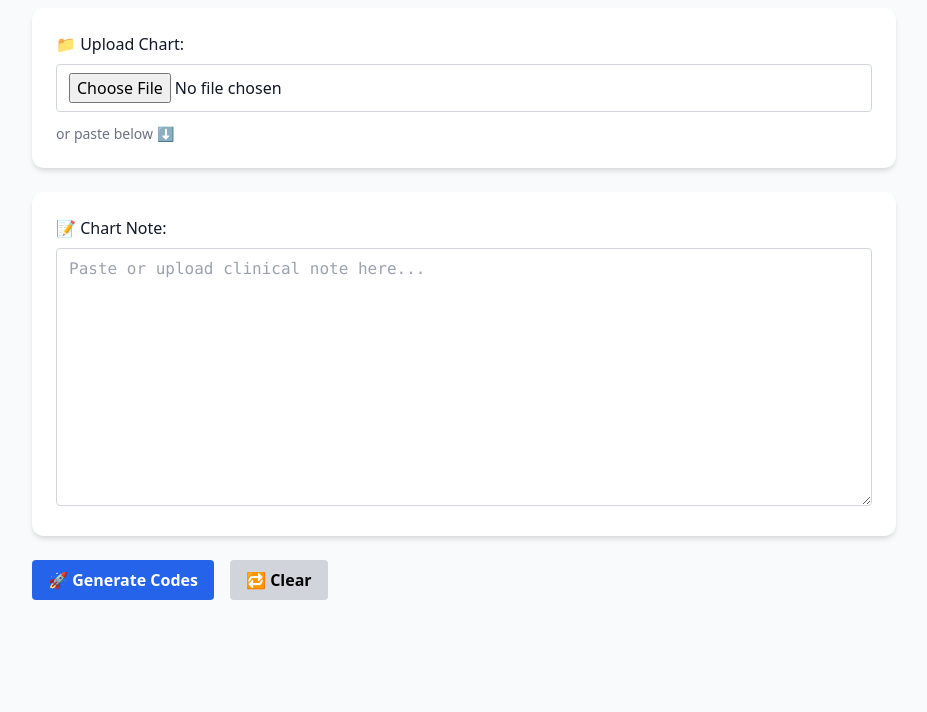
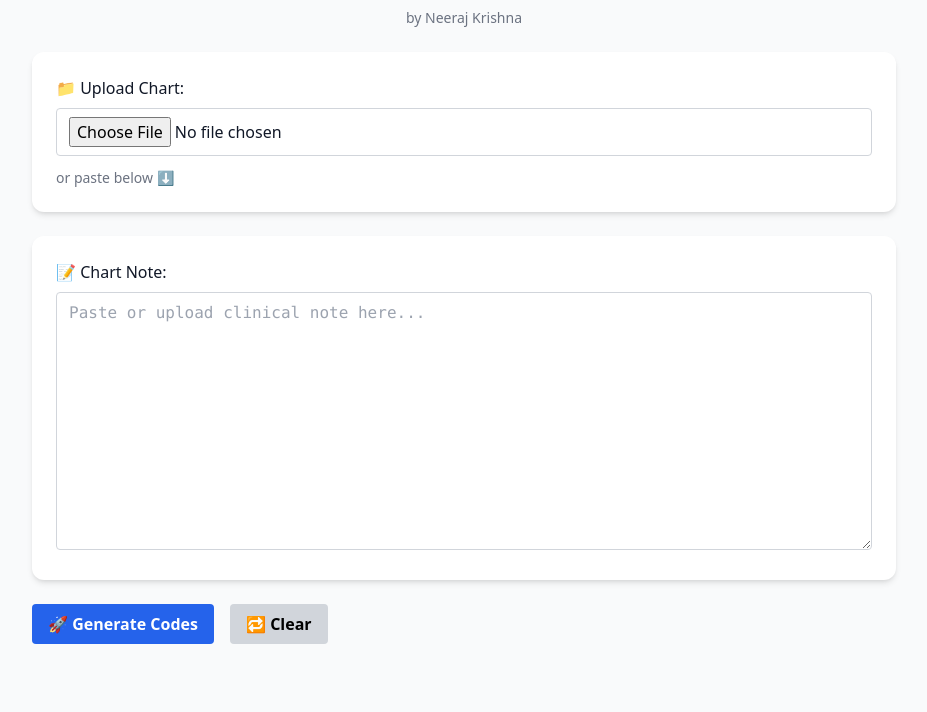
Before and after one commit to gneerajkrishna/agent-assist-app, a website: page public/index.html in a window 1280 px wide. Shown: the part 88-800 px from the top of the page, without its empty margins (176-1103 px from the left). Drawn offline with nearby package versions, Linux system fonts and the light colour scheme.

Commit message:
Update index.html

```diff
--- a/public/index.html
+++ b/public/index.html
@@ -8,6 +8,7 @@
 <body class="bg-gray-50 text-gray-900 font-sans">
   <div class="max-w-4xl mx-auto py-10 px-4">
     <h1 class="text-2xl font-semibold mb-6 text-center">🏥 Medical Coding Assistant</h1>
+      <p class="text-center text-sm text-gray-500 mb-6">by Neeraj Krishna</p>
 
     <div class="bg-white p-6 rounded-xl shadow-md mb-6">
       <label class="block font-medium mb-2">📁 Upload Chart:</label>
```
